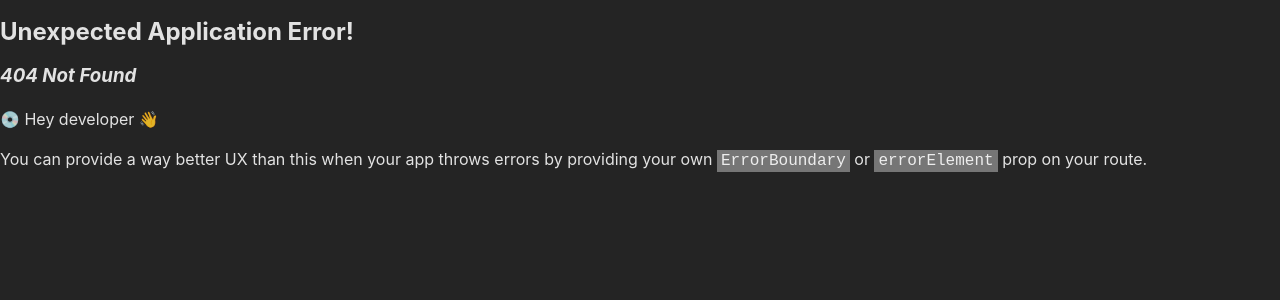
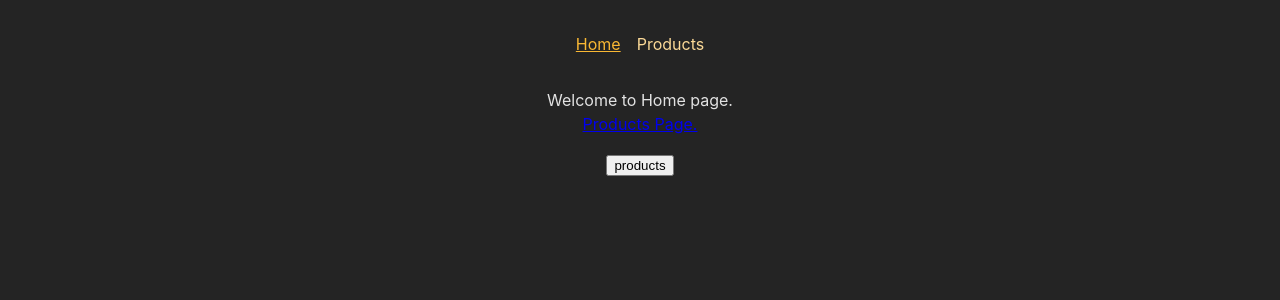
Before and after one commit to Mr-Brown-Rafi/React_Learning, a React (Create React App) app in the folder ReactRouting/01-starting-project/: page / in a window 1280 px wide. Before the commit this address had no page. Shown: the top 300 px of the page. Built offline with nearby package versions, Linux system fonts and the light colour scheme.

Commit message:
changed paths from relative to absolute

```diff
--- a/ReactRouting/01-starting-project/src/components/Navigation.js
+++ b/ReactRouting/01-starting-project/src/components/Navigation.js
@@ -8,10 +8,10 @@
       <nav>
         <ul className={styles.list}>
           <li>
-            <NavLink to="" className={({isActive})=> isActive? styles.active : undefined} end >Home</NavLink>
+            <NavLink to="/" className={({isActive})=> isActive? styles.active : undefined} end >Home</NavLink>
           </li>
           <li>
-            <NavLink to="products" className={({isActive})=> isActive? styles.active : undefined} end >Products</NavLink>
+            <NavLink to="/products" className={({isActive})=> isActive? styles.active : undefined} end >Products</NavLink>
           </li>
         </ul>
       </nav>
--- a/ReactRouting/01-starting-project/src/pages/Home.js
+++ b/ReactRouting/01-starting-project/src/pages/Home.js
@@ -5,13 +5,13 @@
   const navigate = useNavigate();
 
   function navigateHandiler() {
-    navigate("products");
+    navigate("/products");
   }
 
   return (
     <>
       <div>Welcome to Home page.</div>
-      <Link to="products">Products Page.</Link>
+      <Link to="/products">Products Page.</Link>
       <p><button onClick={navigateHandiler}>products</button></p>
     </>
   );
--- a/ReactRouting/01-starting-project/src/pages/Product.js
+++ b/ReactRouting/01-starting-project/src/pages/Product.js
@@ -13,7 +13,7 @@
   return (
     <>
       <div>This is Products page.</div>
-      <Link to=".." >Home Page.</Link> //// There are lot of ways to return to Home page need to analyse this
+      <Link to="/" >Home Page.</Link> //// There are lot of ways to return to Home page need to analyse this
 
       <ul>
         {products.map( product => <li><Link id={product.id} to={product.id} >{product.title}</Link></li>)}
```
Also changed, not shown: ReactRouting/01-starting-project/src/App.js (+4 -4 lines).
